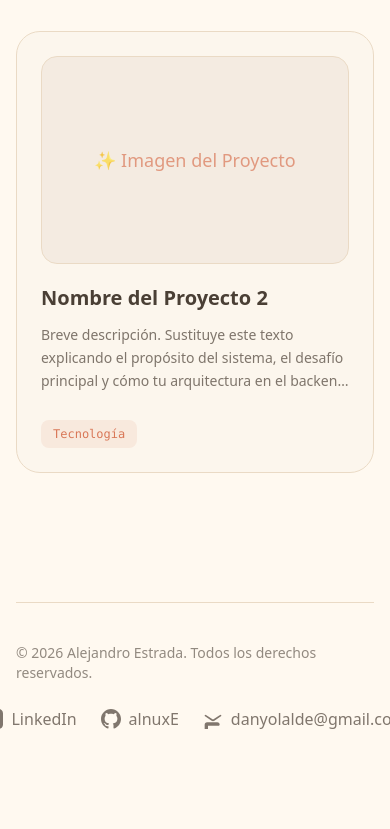
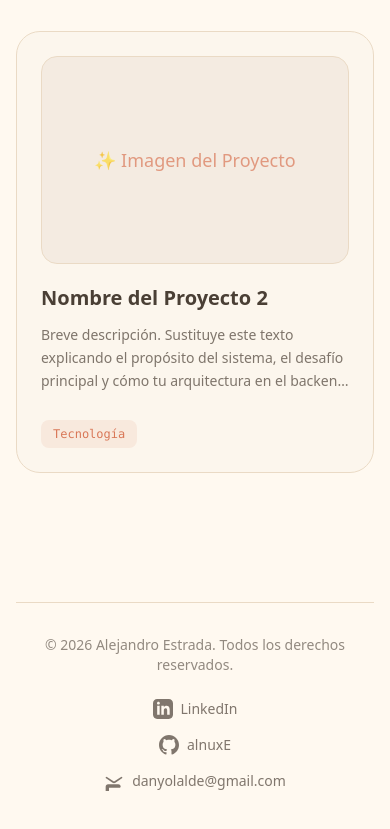
Before and after one commit to alnuxE/Portafolio, a Next.js app: page / in a window 390 px wide. Shown: the part 2073-2902 px from the top of the page. Built offline with nearby package versions, Linux system fonts and the light colour scheme.

Commit message:
responsive footer

```diff
--- a/app/page.tsx
+++ b/app/page.tsx
@@ -164,21 +164,21 @@
         </section>
 
         {/* Contact/Footer */}
-        <footer className="mt-16 border-t border-[var(--border-line)] pt-10 pb-8 flex flex-col md:flex-row items-center justify-between gap-6 opacity-0-init animate-fade-in-up delay-400 transition-colors duration-300">
-          <p className="text-[var(--text-page)]/60 text-sm font-medium transition-colors duration-300">
+        <footer className="mt-16 border-t border-[var(--border-line)] pt-8 md:pt-10 pb-8 flex flex-col md:flex-row items-center justify-between gap-6 md:gap-4 opacity-0-init animate-fade-in-up delay-400 transition-colors duration-300">
+          <p className="text-[var(--text-page)]/60 text-sm font-medium transition-colors duration-300 text-center md:text-left">
             © {new Date().getFullYear()} Alejandro Estrada. Todos los derechos reservados.
           </p>
-          <div className="flex gap-6">
-            <a href="https://www.linkedin.com/in/daniel-alejandro-estrada-olalde-532a16233/" className="flex items-center gap-2 text-[var(--text-page)]/70 hover:text-[var(--accent)] transition-colors font-medium">
-              <svg className="w-5 h-5" fill="currentColor" viewBox="0 0 24 24"><path d="M19 0h-14c-2.761 0-5 2.239-5 5v14c0 2.761 2.239 5 5 5h14c2.762 0 5-2.239 5-5v-14c0-2.761-2.238-5-5-5zm-11 19h-3v-11h3v11zm-1.5-12.268c-.966 0-1.75-.79-1.75-1.764s.784-1.764 1.75-1.764 1.75.79 1.75 1.764-.783 1.764-1.75 1.764zm13.5 12.268h-3v-5.604c0-3.368-4-3.113-4 0v5.604h-3v-11h3v1.765c1.396-2.586 7-2.777 7 2.476v6.759z" /></svg>
+          <div className="flex flex-col sm:flex-row flex-wrap items-center justify-center gap-4 sm:gap-6">
+            <a href="https://www.linkedin.com/in/daniel-alejandro-estrada-olalde-532a16233/" className="flex items-center gap-2 text-[var(--text-page)]/70 hover:text-[var(--accent)] transition-colors font-medium text-sm sm:text-base">
+              <svg className="w-5 h-5 sm:w-5 sm:h-5" fill="currentColor" viewBox="0 0 24 24"><path d="M19 0h-14c-2.761 0-5 2.239-5 5v14c0 2.761 2.239 5 5 5h14c2.762 0 5-2.239 5-5v-14c0-2.761-2.238-5-5-5zm-11 19h-3v-11h3v11zm-1.5-12.268c-.966 0-1.75-.79-1.75-1.764s.784-1.764 1.75-1.764 1.75.79 1.75 1.764-.783 1.764-1.75 1.764zm13.5 12.268h-3v-5.604c0-3.368-4-3.113-4 0v5.604h-3v-11h3v1.765c1.396-2.586 7-2.777 7 2.476v6.759z" /></svg>
               LinkedIn
             </a>
-            <a href="https://github.com/alnuxE" className="flex items-center gap-2 text-[var(--text-page)]/70 hover:text-[var(--accent)] transition-colors font-medium">
-              <svg className="w-5 h-5" fill="currentColor" viewBox="0 0 24 24"><path d="M12 0c-6.626 0-12 5.373-12 12 0 5.302 3.438 9.8 8.207 11.387.599.111.793-.261.793-.577v-2.234c-3.338.726-4.033-1.416-4.033-1.416-.546-1.387-1.333-1.756-1.333-1.756-1.089-.745.083-.729.083-.729 1.205.084 1.839 1.237 1.839 1.237 1.07 1.834 2.807 1.304 3.492.997.107-.775.418-1.305.762-1.604-2.665-.305-5.467-1.334-5.467-5.931 0-1.311.469-2.381 1.236-3.221-.124-.303-.535-1.524.117-3.176 0 0 1.008-.322 3.301 1.23.957-.266 1.983-.399 3.003-.404 1.02.005 2.047.138 3.006.404 2.291-1.552 3.297-1.23 3.297-1.23.653 1.653.242 2.874.118 3.176.77.84 1.235 1.911 1.235 3.221 0 4.609-2.807 5.624-5.479 5.921.43.372.823 1.102.823 2.222v3.293c0 .319.192.694.801.576 4.765-1.589 8.199-6.086 8.199-11.386 0-6.627-5.373-12-12-12z" /></svg>
+            <a href="https://github.com/alnuxE" className="flex items-center gap-2 text-[var(--text-page)]/70 hover:text-[var(--accent)] transition-colors font-medium text-sm sm:text-base">
+              <svg className="w-5 h-5 sm:w-5 sm:h-5" fill="currentColor" viewBox="0 0 24 24"><path d="M12 0c-6.626 0-12 5.373-12 12 0 5.302 3.438 9.8 8.207 11.387.599.111.793-.261.793-.577v-2.234c-3.338.726-4.033-1.416-4.033-1.416-.546-1.387-1.333-1.756-1.333-1.756-1.089-.745.083-.729.083-.729 1.205.084 1.839 1.237 1.839 1.237 1.07 1.834 2.807 1.304 3.492.997.107-.775.418-1.305.762-1.604-2.665-.305-5.467-1.334-5.467-5.931 0-1.311.469-2.381 1.236-3.221-.124-.303-.535-1.524.117-3.176 0 0 1.008-.322 3.301 1.23.957-.266 1.983-.399 3.003-.404 1.02.005 2.047.138 3.006.404 2.291-1.552 3.297-1.23 3.297-1.23.653 1.653.242 2.874.118 3.176.77.84 1.235 1.911 1.235 3.221 0 4.609-2.807 5.624-5.479 5.921.43.372.823 1.102.823 2.222v3.293c0 .319.192.694.801.576 4.765-1.589 8.199-6.086 8.199-11.386 0-6.627-5.373-12-12-12z" /></svg>
               alnuxE
             </a>
-            <a href="mailto:danyolalde@gmail.com" className="flex items-center gap-2 text-[var(--text-page)]/70 hover:text-[var(--accent)] transition-colors font-medium">
-              <svg className="w-5 h-5" fill="none" stroke="currentColor" strokeWidth="2" viewBox="0 0 24 24"><path strokeLinecap="round" strokeLinejoin="round" d="M3 8l7.89 5.26a2 2 0 002.22 0L21 8M5 19h14a2 2 0 00-2-2H5a2 2 0 00-2 2v10a2 2 0 002 2z"></path></svg>
+            <a href="mailto:danyolalde@gmail.com" className="flex items-center gap-2 text-[var(--text-page)]/70 hover:text-[var(--accent)] transition-colors font-medium text-sm sm:text-base">
+              <svg className="w-5 h-5 sm:w-5 sm:h-5" fill="none" stroke="currentColor" strokeWidth="2" viewBox="0 0 24 24"><path strokeLinecap="round" strokeLinejoin="round" d="M3 8l7.89 5.26a2 2 0 002.22 0L21 8M5 19h14a2 2 0 00-2-2H5a2 2 0 00-2 2v10a2 2 0 002 2z"></path></svg>
               danyolalde@gmail.com
             </a>
           </div>
```
